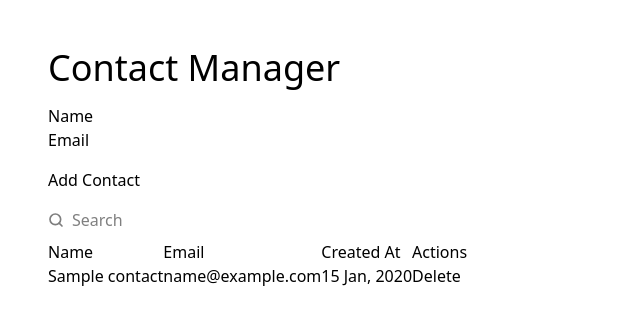
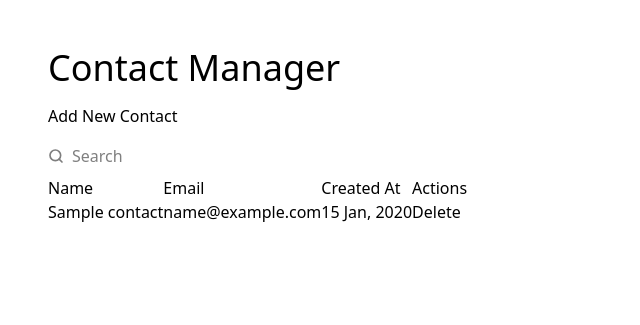
Before and after one commit to Darrel2018/HTMX, a Django app: template ContactHub/htmx-contacthub-master/contacts/templates/contacts.html in a window 1280 px wide. Shown: the top 325 px of the page, without its empty margins (0-640 px from the left). Run offline with Django 3.2, Linux system fonts and the light colour scheme; the template is opened without the code that fills it: most values are stand-ins (such as "Sample title", 1, 10 or a date in 2020); form fields are guessed from the names that the template uses; some libraries are stand-ins or nearby versions.

Commit message:
Ep 8 done

```diff
--- a/ContactHub/htmx-contacthub-master/contacts/templates/contacts.html
+++ b/ContactHub/htmx-contacthub-master/contacts/templates/contacts.html
@@ -5,44 +5,10 @@
 <div>
     <h1 class="text-4xl text-success mb-4">Contact Manager</h1>
 
-    <form method="post" class="mb-4">
-        {% csrf_token %}
-
-        <div class="form-control w-full">
-            <label class="label">
-                <span class="label-text">Name</span>
-            </label>
-
-            {{ form.name }}
-
-            {% if form.name.errors %}
-                <label class="label text-error">
-                    {{ form.name.errors }}
-                </label>
-            {% endif %}
-
-        </div>
-
-        <div class="form-control w-full">
-            <label class="label">
-                <span class="label-text">Email</span>
-            </label>
-
-            {{ form.email }}
-
-            {% if form.email.errors %}
-                <label class="label text-error">
-                    {{ form.email.errors }}
-                </label>
-            {% endif %}
-
-        </div>
-
-        <div class="mt-4">
-            <button type="submit" class="btn btn-primary">Add Contact</button>
-        </div>
-
-    </form>
+    {% include 'partials/add-contact-modal.html' %}
+    <button class="btn btn-primary mb-4" onclick="contact_modal.showModal()">
+        Add New Contact
+    </button>
 
     <label class="input input-bordered flex items-center gap-2 mb-2 w-full">
         <svg class="h-[1em] opacity-50" xmlns="http://www.w3.org/2000/svg" viewBox="0 0 24 24">
--- /dev/null
+++ b/ContactHub/htmx-contacthub-master/contacts/templates/partials/add-contact-modal.html
@@ -0,0 +1,46 @@
+<dialog id="contact_modal" class="modal">
+    <div class="modal-box">
+
+        <h3 class="font-bold text-lg mb-4">Add New Contact</h3>
+
+        <form method="post" class="mb-4">
+            {% csrf_token %}
+
+            <div class="form-control w-full">
+                <label class="label">
+                    <span class="label-text">Name</span>
+                </label>
+
+                {{ form.name }}
+
+                {% if form.name.errors %}
+                <label class="label text-error">
+                    {{ form.name.errors }}
+                </label>
+                {% endif %}
+
+            </div>
+
+            <div class="form-control w-full">
+                <label class="label">
+                    <span class="label-text">Email</span>
+                </label>
+
+                {{ form.email }}
+
+                {% if form.email.errors %}
+                <label class="label text-error">
+                    {{ form.email.errors }}
+                </label>
+                {% endif %}
+
+            </div>
+
+            <div class="modal-action">
+                <button type="button" class="btn" onclick="contact_modal.close()">Cancel</button>
+                <button type="submit" class="btn btn-primary">Add Contact</button>
+            </div>
+
+        </form>
+    </div>
+</dialog>
```
